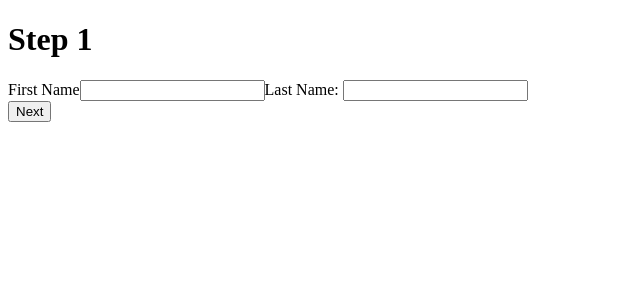
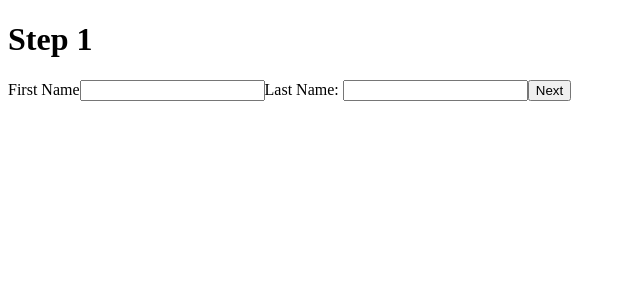
Before and after one commit to DevChaudhary78/hhs_health, a Vue app: page / in a window 1280 px wide. Shown: the top 300 px of the page, without its empty margins (0-640 px from the left). Built offline with nearby package versions, Linux system fonts and the light colour scheme.

Commit message:
removed the testing div

```diff
--- a/src/App.vue
+++ b/src/App.vue
@@ -1,15 +1,11 @@
 <template>
-  <div>
   <h1>Step {{ currentStep }}</h1>
   <form @submit.prevent="nextStep">
     <component :is="currentStepComponent" :formData="formData"></component>
 
-      <div>
     <button v-if="currentStep < 3" type="submit">Next</button>
     <button v-else @click="resetForm">Start Over</button>
-      </div>
   </form>
-  </div>
 </template>
 
 <script>
--- a/src/components/Name.vue
+++ b/src/components/Name.vue
@@ -1,11 +1,9 @@
 <template>
-  <div>
-    <label for="firstName">First Name</label>
-    <input v-model="formData.firstName" id="firstName" required type="text">
+  <label for="firstName">First Name</label>
+  <input v-model="formData.firstName" id="firstName" required type="text">
 
-    <label for="lastName">Last Name: </label>
-    <input v-model="formData.lastName" id="lastName" required type="text">
-  </div>
+  <label for="lastName">Last Name: </label>
+  <input v-model="formData.lastName" id="lastName" required type="text">
 </template>
 
 <script>
--- a/src/components/PersonalInfo.vue
+++ b/src/components/PersonalInfo.vue
@@ -1,5 +1,4 @@
 <template>
-  <div>
   <label for="dateOfBirth">Date of Birth:</label>
   <input v-model="formData.dateOfBirth" type="text" id="dateOfBirth" required>
 
@@ -12,7 +11,6 @@
     <option value="female">Female</option>
     <option value="other">Other</option>
   </select>
-  </div>
 </template>
 
 <script>
--- a/src/components/Summary.vue
+++ b/src/components/Summary.vue
@@ -1,12 +1,10 @@
 <template>
-  <div>
   <h2>Summary</h2>
   <p>First Name: {{ formData.firstName }}</p>
   <p>Last Name: {{ formData.lastName }}</p>
   <p>Date of Birth: {{ formData.dateOfBirth }}</p>
   <p>Health Card Number: {{ formData.healthCard }}</p>
   <p>Gender: {{ formData.gender }}</p>
-  </div>
 </template>
 
 <script>
```
Lines whose indentation alone changed are shown as unchanged.
